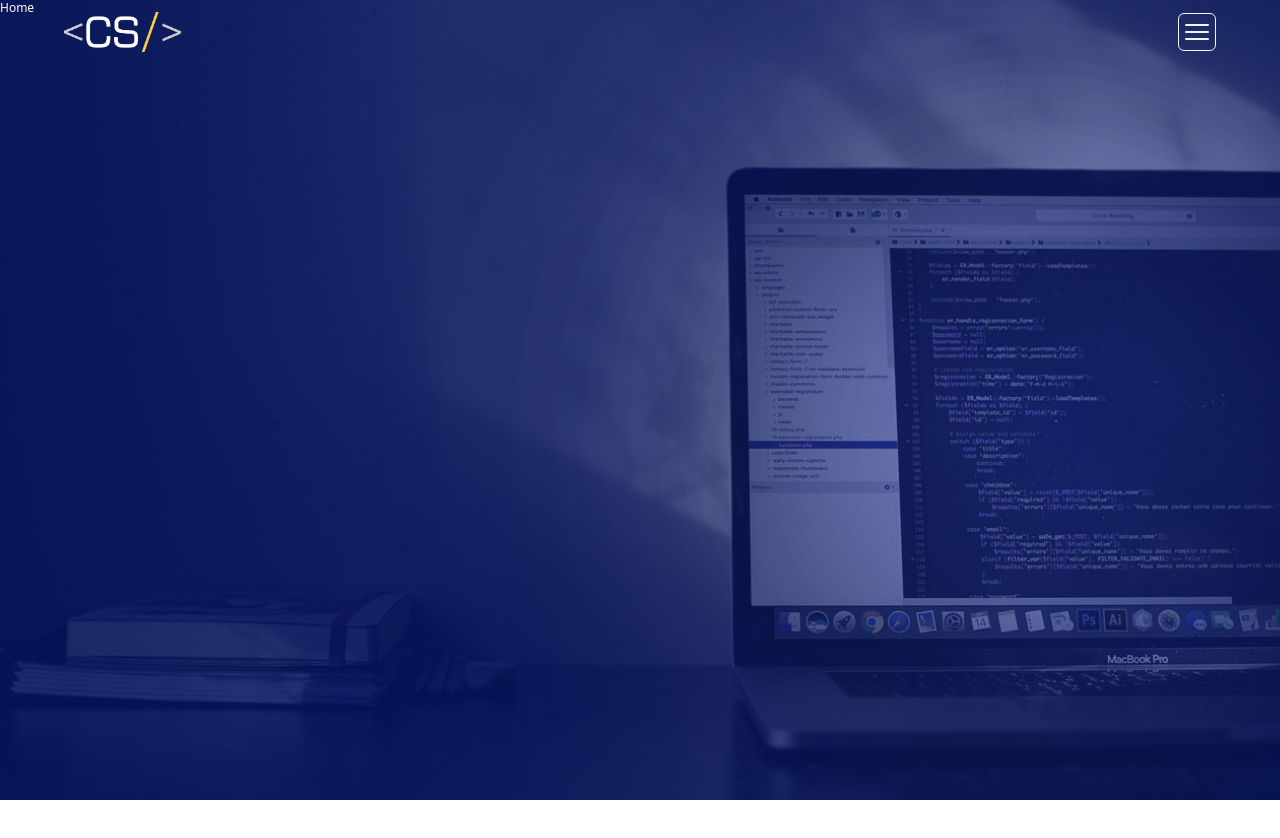
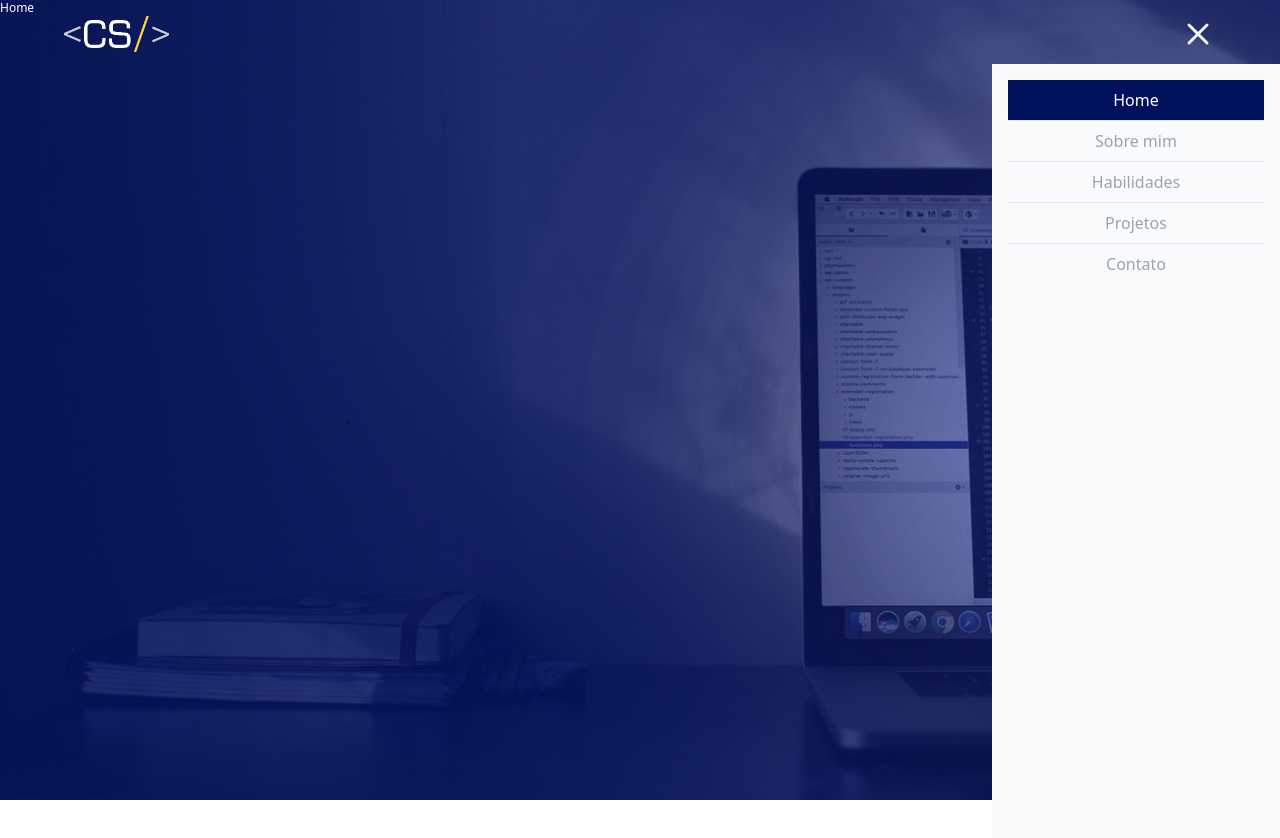
Before and after one commit to carlossilvajr854/portifolio, a website: page index.html in a window 1280 px wide. Both pictures are taken after a click on the button 1197 px from the left and 32 px from the top of the page. Before the commit the page ends 800 px from the top, so only its background shows below. Drawn offline with Linux system fonts and the light colour scheme.

Commit message:
Implementação de melhorias e do JS do menu

```diff
--- a/index.html
+++ b/index.html
@@ -4,42 +4,75 @@
         <meta charset="UTF-8" />
         <meta name="viewport" content="width=device-width, initial-scale=1.0" />
         <title>Portifólio - Home</title>
+        <link
+            rel="shortcut icon"
+            href="./src/img/favicon.png"
+            type="image/x-icon"
+        />
         <link href="./dist/output.css" rel="stylesheet" />
     </head>
     <body>
         <header class="cabecalho">
-            <div class="div-container flex items-center justify-between">
-                <div class="logo">
-                    <a href="#home">
+            <div class="div-container">
+                <a class="logo" href="#home">
                     <img src="./src/img/logo.png" alt="LOGO" />
                 </a>
-                </div>
-                <div class="menu">
-                    <button>
+                <button id="btn-menu" class="btn-controle-menu">
                     <svg
                         data-slot="icon"
                         fill="none"
-                            stroke-width="1.5"
                         stroke="currentColor"
                         viewBox="0 0 24 24"
                         xmlns="http://www.w3.org/2000/svg"
-                            aria-hidden="true"
                     >
                         <path
                             stroke-linecap="round"
                             stroke-linejoin="round"
-                                d="M3.75 6.75h16.5M3.75 12h16.5m-16.5 5.25h16.5"
+                            stroke-width="2"
+                            d="M4 6h16M4 12h16m-7 6h7"
+                        ></path>
+                    </svg>
+                </button>
+                <button id="btn-fecha-menu" class="btn-controle-menu hidden">
+                    <svg
+                        fill="none"
+                        stroke="currentColor"
+                        viewBox="0 0 24 24"
+                        xmlns="http://www.w3.org/2000/svg"
+                    >
+                        <path
+                            stroke-linecap="round"
+                            stroke-linejoin="round"
+                            stroke-width="2"
+                            d="M6 18L18 6M6 6l12 12"
                         ></path>
                     </svg>
                 </button>
             </div>
-            </div>
         </header>
+        <nav class="menu hidden">
+            <ul>
+                <li>
+                    <a class="pagina-atual" href="#home">Home</a>
+                </li>
+                <li>
+                    <a href="#sobre-mim">Sobre mim</a>
+                </li>
+                <li>
+                    <a href="#habilidades">Habilidades</a>
+                </li>
+                <li>
+                    <a href="#projetos">Projetos</a>
+                </li>
+                <li>
+                    <a href="#contato">Contato</a>
+                </li>
+            </ul>
+        </nav>
 
         <main>
-            <section class="st-home">
-                Home
-            </section>
+            <section class="st-pagina st-home">Home</section>
+            <section class="st-pagina">Sobre mim</section>
         </main>
 
         <script src="./src/js/index.js"></script>
--- a/src/input.css
+++ b/src/input.css
@@ -6,45 +6,70 @@
     body {
         @apply text-xs text-white;
     }
+
     .div-container {
         @apply container mx-auto max-w-6xl;
+    }
+
+    .st-pagina {
+        @apply w-full h-screen bg-no-repeat bg-cover;
     }
 }
 
 @layer components {
     .cabecalho {
-        @apply w-screen py-3 fixed top-0 left-0;
+        @apply p-4 fixed top-0 w-full h-16 z-10 bg-transparent transition-all duration-300 ease-in-out;
     }
 
-    .retraido {
-        @apply transition-all duration-500;
+    .cabecalho-retraido .cabecalho {
+        @apply bg-azul_cs p-1.5 h-12;
     }
 
-    .cabecalho.retraido {
-        @apply bg-azul_cs py-1.5;
+    .cabecalho .div-container {
+        @apply flex justify-between items-center;
     }
 
     .cabecalho .logo img {
-        @apply h-10;
+        @apply h-9 transition-transform scale-100 duration-300 hover:scale-110;
     }
 
-    .cabecalho.retraido .logo img {
-        @apply h-8;
+    .cabecalho-retraido .cabecalho .logo img {
+        @apply scale-75;
     }
 
-    .cabecalho .menu {
-        @apply flex items-center;
+    .cabecalho .btn-controle-menu {
+        @apply outline-0 transition-all duration-300;
     }
 
-    .cabecalho .menu button {
-        @apply border border-gray-100 p-0.5 rounded-md text-gray-100 bg-transparent hover:bg-gray-100 hover:text-azul_cs transition-all duration-500;
+    .cabecalho .btn-controle-menu svg {
+        @apply h-9 text-gray-100  hover:scale-110 transition-transform duration-300;
     }
 
-    .cabecalho .menu button svg {
-        @apply h-8 text-inherit;
+    .cabecalho-retraido .cabecalho .btn-menu svg {
+        @apply scale-75;
+    }
+
+    .menu {
+        @apply w-full md:w-72 h-full fixed top-16 md:right-0 p-4 z-50 text-gray-400 text-base bg-gray-50 transition-all duration-700;
+    }
+
+    .cabecalho-retraido .menu {
+        @apply top-12;
+    }
+
+    .menu a {
+        @apply block py-2 text-center border-b border-gray-200 hover:bg-gray-100 hover:text-azul_cs;
+    }
+
+    .menu ul li:last-of-type a {
+        @apply border-0;
+    }
+
+    .menu a.pagina-atual {
+        @apply bg-azul_cs text-white font-medium;
     }
 
     .st-home {
-        @apply w-screen h-screen bg-home bg-no-repeat bg-cover bg-center;
+        @apply bg-home;
     }
 }
--- a/src/js/index.js
+++ b/src/js/index.js
@@ -0,0 +1,48 @@
+const tagBody = document.querySelector("body");
+const btnMenu = document.getElementById("btn-menu");
+const btnFechaMenu = document.getElementById("btn-fecha-menu");
+const menuNav = document.querySelector("nav.menu");
+const linksMenu = document.querySelectorAll(".menu ul li a");
+
+function removerClasse(elemento, classe) {
+    elemento = document.querySelector("." + classe);
+    elemento.classList.remove(classe);
+}
+
+function adicionarClasse(elemento, classe) {
+    elemento.classList.add(classe);
+}
+
+// Controle do tamanho da barra do header
+window.addEventListener("scroll", () => {
+    const rolouPagina = window.scrollY;
+
+    if (rolouPagina > 0) {
+        tagBody.classList.add("cabecalho-retraido");
+    } else {
+        tagBody.classList.remove("cabecalho-retraido");
+    }
+});
+
+// Função que exibe ou oculta o menu e seus respectivos botões
+function controlesMenu() {
+    btnMenu.classList.toggle("hidden");
+    btnFechaMenu.classList.toggle("hidden");
+    menuNav.classList.toggle("hidden");
+}
+
+btnMenu.addEventListener("click", () => {
+    controlesMenu();
+});
+
+btnFechaMenu.addEventListener("click", () => {
+    controlesMenu();
+});
+
+// Controle da marcação da página atual
+linksMenu.forEach((link) => {
+    link.addEventListener("click", () => {
+        removerClasse(link, "pagina-atual");
+        adicionarClasse(link, "pagina-atual");
+    });
+});
```
Also changed, not shown: dist/output.css. Lines whose indentation alone changed are shown as unchanged.
